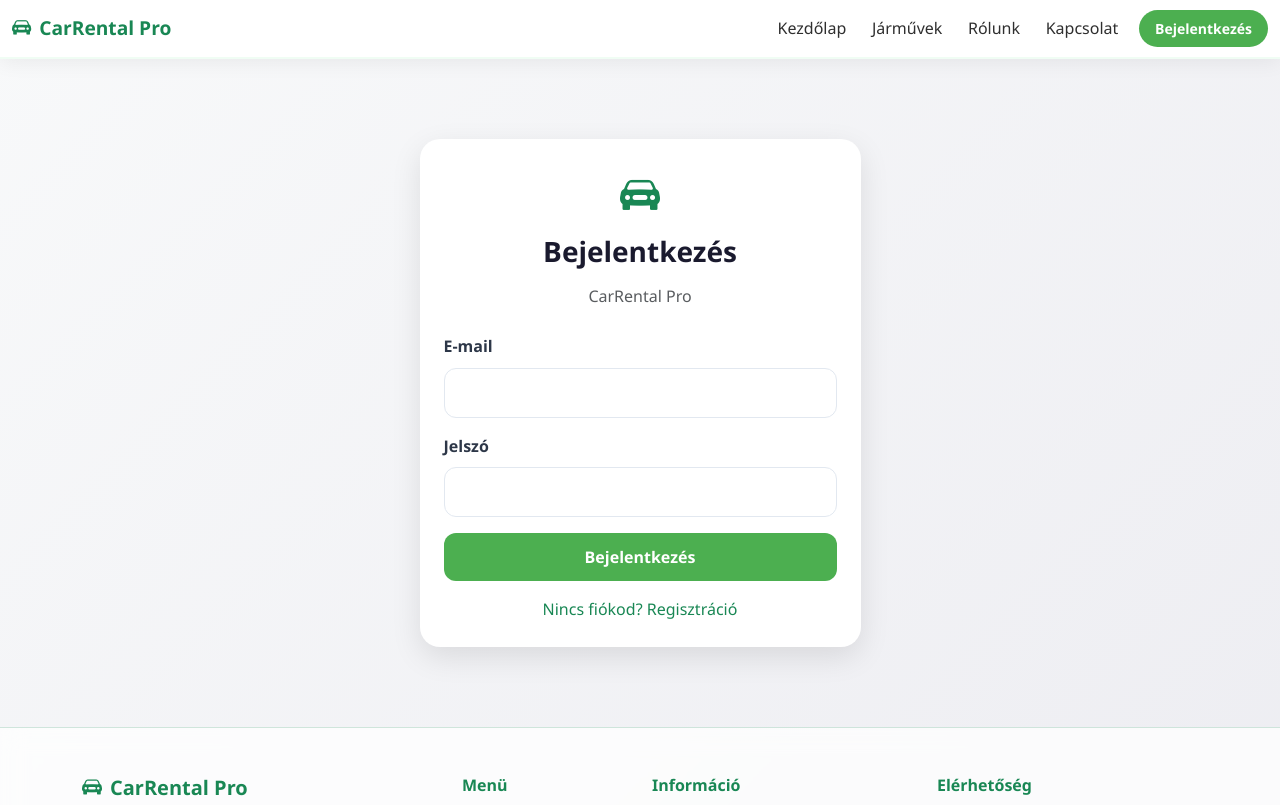
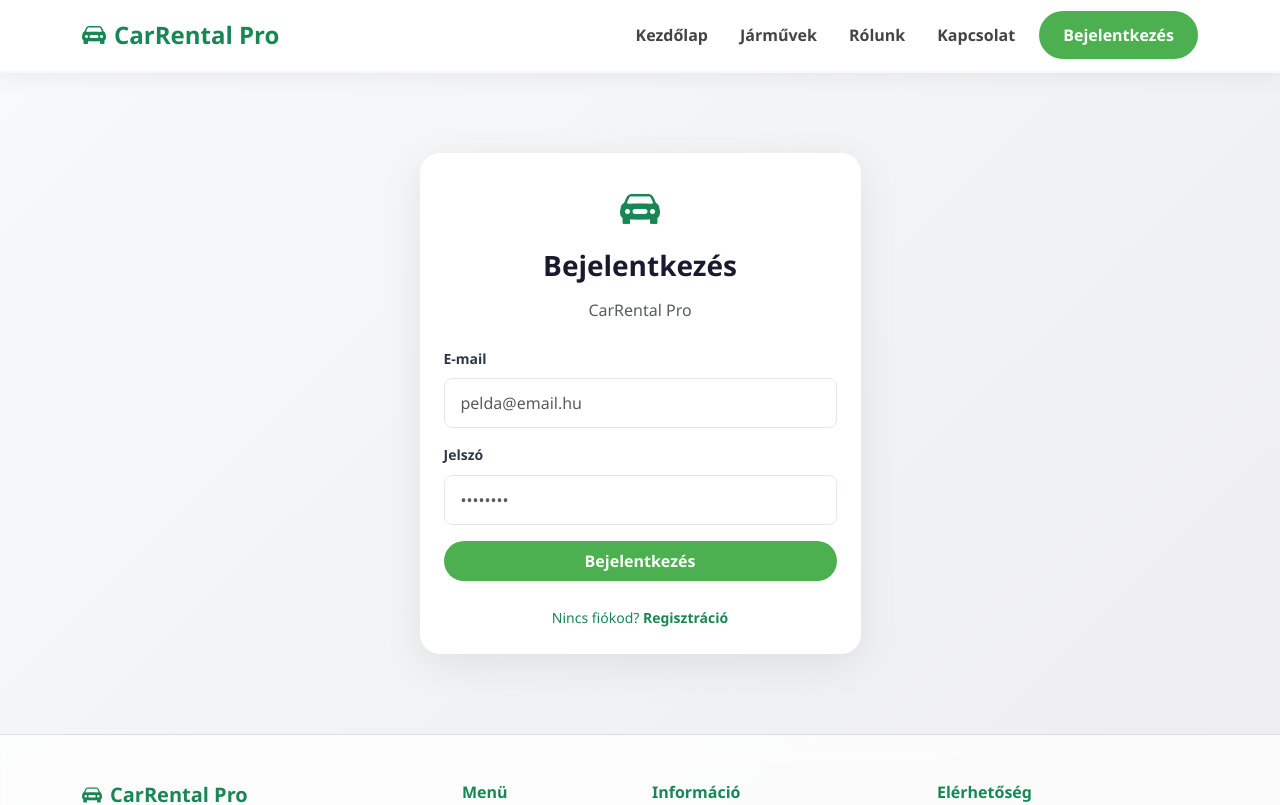
Before and after one commit to marktoth12/CarRentalPro, a Vue app in the folder frontend/carrental_frontend/: page /auth/login in a window 1280 px wide. Shown: the top 805 px of the page. Built offline with nearby package versions, Linux system fonts and the light colour scheme.

Commit message:
Navbar fix

```diff
--- a/frontend/carrental_frontend/src/layouts/NavbarLayout.vue
+++ b/frontend/carrental_frontend/src/layouts/NavbarLayout.vue
@@ -1,7 +1,7 @@
 <script>
 import { RouterLink, useRouter } from 'vue-router'
 import { useAuth } from "../auth/useAuth.js"
-import { onMounted } from 'vue'
+import { onMounted, ref } from 'vue'
 
 export default {
   name: "NavbarLayout",
@@ -9,91 +9,114 @@ export default {
   setup() {
     const router = useRouter()
     const { isAuthenticated, user, logout, checkAuth } = useAuth()
+    const isDropdownOpen = ref(false)
 
     onMounted(() => {
       checkAuth()
     })
 
+    const toggleDropdown = () => {
+      isDropdownOpen.value = !isDropdownOpen.value
+    }
+
+    const closeDropdown = () => {
+      isDropdownOpen.value = false
+    }
+
     const handleLogout = () => {
       logout()
+      closeDropdown()
       router.push('/')
     }
 
     return {
       isAuthenticated,
       user,
-      handleLogout
+      handleLogout,
+      isDropdownOpen,
+      toggleDropdown,
+      closeDropdown
     }
   }
 }
 </script>
 
 <template>
-  <nav class="navbar navbar-expand-lg navbar-custom navbar-dark">
-    <div class="container-fluid">
-      <RouterLink class="navbar-brand d-flex align-items-center" to="/">
+  <nav class="navbar navbar-expand-lg navbar-custom">
+    <div class="container">
+      <RouterLink class="navbar-brand d-flex align-items-center" to="/" @click="closeDropdown">
         <i class="bi bi-car-front-fill me-2"></i>
         <span class="brand-text">CarRental Pro</span>
       </RouterLink>
 
-      <button class="navbar-toggler" type="button" data-bs-toggle="collapse" data-bs-target="#navbarNav">
+      <button
+          class="navbar-toggler"
+          type="button"
+          data-bs-toggle="collapse"
+          data-bs-target="#navbarNav"
+      >
         <span class="navbar-toggler-icon"></span>
       </button>
 
       <div class="collapse navbar-collapse" id="navbarNav">
         <ul class="navbar-nav ms-auto align-items-lg-center">
           <li class="nav-item">
-            <RouterLink class="nav-link" to="/">Kezdőlap</RouterLink>
+            <RouterLink class="nav-link" to="/" @click="closeDropdown">Kezdőlap</RouterLink>
           </li>
           <li class="nav-item">
-            <RouterLink class="nav-link" to="/vehicles">Járművek</RouterLink>
+            <RouterLink class="nav-link" to="/vehicles" @click="closeDropdown">Járművek</RouterLink>
           </li>
           <li class="nav-item">
-            <RouterLink class="nav-link" to="/about">Rólunk</RouterLink>
+            <RouterLink class="nav-link" to="/about" @click="closeDropdown">Rólunk</RouterLink>
           </li>
           <li class="nav-item">
-            <RouterLink class="nav-link" to="/contact">Kapcsolat</RouterLink>
+            <RouterLink class="nav-link" to="/contact" @click="closeDropdown">Kapcsolat</RouterLink>
           </li>
 
-          <!-- Nincs bejelentkezve -->
           <li class="nav-item ms-lg-2" v-if="!isAuthenticated">
-            <RouterLink class="btn btn-sm btn-success rounded-pill px-3" to="/auth/login">
+            <RouterLink class="btn btn-success rounded-pill px-4" to="/auth/login" @click="closeDropdown">
               Bejelentkezés
             </RouterLink>
           </li>
 
-          <!-- Be van jelentkezve - Dropdown -->
           <li class="nav-item dropdown ms-lg-2" v-else>
-            <a class="nav-link dropdown-toggle user-pill" href="#" role="button" data-bs-toggle="dropdown">
+            <a
+                class="nav-link dropdown-toggle user-pill mt-2 mt-lg-0"
+                href="#"
+                @click.prevent="toggleDropdown"
+                :class="{ 'show': isDropdownOpen }"
+            >
               <i class="bi bi-person-circle me-1"></i>
               {{ user?.email?.split('@')[0] || 'Fiók' }}
             </a>
-            <ul class="dropdown-menu dropdown-menu-end shadow border-0 rounded-4 p-2">
+            <ul
+                class="dropdown-menu dropdown-menu-end shadow border-0 rounded-4 p-2"
+                :class="{ 'show': isDropdownOpen }"
+                :style="{ display: isDropdownOpen ? 'block' : 'none' }"
+            >
               <li class="dropdown-header text-success fw-bold">
                 {{ user?.email || 'Felhasználó' }}
               </li>
               <li><hr class="dropdown-divider"></li>
-
               <li v-if="user?.role === 'rentalagent'">
-                <RouterLink class="dropdown-item" to="/agent">
-                  <i class="bi bi-car-front me-2"></i>Ügynök felület
+                <RouterLink class="dropdown-item" to="/agent" @click="closeDropdown">
+                  Bérbeadó felület
                 </RouterLink>
               </li>
               <li v-if="user?.role === 'admin'">
-                <RouterLink class="dropdown-item" to="/admin">
-                  <i class="bi bi-gear me-2"></i>Admin dashboard
+                <RouterLink class="dropdown-item" to="/admin" @click="closeDropdown">
+                  Admin felület
                 </RouterLink>
               </li>
               <li v-if="user?.role === 'user'">
-                <RouterLink class="dropdown-item" to="/my-rentals">
-                  <i class="bi bi-clock-history me-2"></i>Saját bérlések
+                <RouterLink class="dropdown-item" to="/my-rentals" @click="closeDropdown">
+                  Saját bérlések
                 </RouterLink>
               </li>
-
               <li><hr class="dropdown-divider"></li>
               <li>
                 <button class="dropdown-item text-danger" @click="handleLogout">
-                  <i class="bi bi-box-arrow-right me-2"></i>Kijelentkezés
+                  Kijelentkezés
                 </button>
               </li>
             </ul>
@@ -111,45 +134,45 @@ export default {
   border-bottom: 2px solid #f0fdf4;
   position: sticky;
   top: 0;
-  z-index: 999;
+  z-index: 1050;
+  padding: 0.7rem 0;
 }
 .navbar-brand {
-  font-weight: 700;
+  font-weight: 800;
   color: #198754 !important;
-  font-size: 1.2rem;
-}
-.brand-text {
-  color: #198754;
 }
 .nav-link {
-  color: #2f2f2f !important;
-  font-weight: 500;
-  border-radius: 10px;
-  padding: 0.4rem 0.8rem !important;
-  transition: 0.2s;
+  color: #444 !important;
+  font-weight: 600;
+  padding: 0.5rem 1rem !important;
+  transition: 0.3s;
 }
 .nav-link:hover {
-  background: #f0fdf4;
   color: #198754 !important;
 }
 .user-pill {
   background: #f0fdf4;
   border: 1px solid #d1fae5;
   border-radius: 999px;
-  padding: 0.4rem 1rem !important;
   color: #198754 !important;
 }
-.dropdown-item {
-  border-radius: 10px;
-  padding: 0.6rem 1rem;
-  transition: 0.2s;
+.dropdown-menu.show {
+  animation: fadeIn 0.2s ease-out;
 }
-.dropdown-item:hover {
-  background: #f0fdf4;
-  color: #198754;
-  transform: translateX(3px);
+@keyframes fadeIn {
+  from { opacity: 0; transform: translateY(-10px); }
+  to { opacity: 1; transform: translateY(0); }
 }
-.dropdown-item.text-danger:hover {
-  background: rgba(220, 53, 69, 0.08);
+@media (max-width: 991.98px) {
+  .navbar-collapse {
+    background: white;
+    padding: 1rem;
+    border-radius: 1rem;
+    margin-top: 1rem;
+    box-shadow: 0 10px 25px rgba(0,0,0,0.1);
+  }
+  .user-pill {
+    border-radius: 10px;
+  }
 }
 </style>
--- a/frontend/carrental_frontend/src/views/app/agent/AgentDashboardView.vue
+++ b/frontend/carrental_frontend/src/views/app/agent/AgentDashboardView.vue
@@ -72,7 +72,7 @@ export default {
         <div class="row align-items-center">
           <div class="col-md-6">
             <h2 class="fw-bold text-success mb-0">
-              <i class="bi bi-person-badge me-2"></i>Ügynök Kezelőpult
+              <i class="bi bi-person-badge me-2"></i>Bérbeadó Kezelőpult
             </h2>
           </div>
           <div class="col-md-6 text-md-end">
--- a/frontend/carrental_frontend/src/views/login/LoginView.vue
+++ b/frontend/carrental_frontend/src/views/login/LoginView.vue
@@ -33,18 +33,22 @@ export default {
           password: password.value
         })
 
-        // Fontos: a valódi Sanctum token mentése
-        if (res.data.token) {
-          localStorage.setItem('token', res.data.token)
-        }
+        const token = res.data.token
+        const userData = res.data.user || {}
+        const userRole = userData.role || 'user'
 
-        const userData = res.data.user || {}
-        login(userData.email || '', null, userData.role || 'user')
+        login(userData.email, userRole, token)
 
         successMessage.value = 'Sikeres bejelentkezés!'
 
         setTimeout(() => {
-          router.push('/agent')
+          if (userRole === 'admin') {
+            router.push('/admin')
+          } else if (userRole === 'rentalagent') {
+            router.push('/agent')
+          } else {
+            router.push('/')
+          }
         }, 800)
 
       } catch (err) {
@@ -71,7 +75,7 @@ export default {
     <div class="row justify-content-center">
       <div class="col-md-5">
         <div class="card login-card">
-          <div class="card-body">
+          <div class="card-body p-4">
 
             <div class="text-center mb-4">
               <i class="bi bi-car-front-fill text-success fs-1"></i>
@@ -79,31 +83,31 @@ export default {
               <p class="text-muted mb-0">CarRental Pro</p>
             </div>
 
-            <div v-if="error" class="alert alert-danger">{{ error }}</div>
-            <div v-if="successMessage" class="alert alert-success">{{ successMessage }}</div>
+            <div v-if="error" class="alert alert-danger border-0 small">{{ error }}</div>
+            <div v-if="successMessage" class="alert alert-success border-0 small">{{ successMessage }}</div>
 
             <div class="mb-3">
-              <label class="form-label">E-mail</label>
-              <input type="email" class="form-control" v-model="email">
+              <label class="form-label small fw-bold">E-mail</label>
+              <input type="email" class="form-control rounded-3" v-model="email" placeholder="pelda@email.hu">
             </div>
 
             <div class="mb-3">
-              <label class="form-label">Jelszó</label>
-              <input type="password" class="form-control" v-model="password">
+              <label class="form-label small fw-bold">Jelszó</label>
+              <input type="password" class="form-control rounded-3" v-model="password" placeholder="••••••••">
             </div>
 
             <button
-                class="btn btn-success w-100"
+                class="btn btn-success w-100 rounded-pill py-2 fw-bold"
                 :disabled="loading"
                 @click="handleLogin"
             >
               <span v-if="!loading">Bejelentkezés</span>
-              <span v-else>Betöltés...</span>
+              <span v-else class="spinner-border spinner-border-sm"></span>
             </button>
 
-            <div class="mt-3 text-center">
-              <RouterLink to="/auth/register" class="text-success">
-                Nincs fiókod? Regisztráció
+            <div class="mt-4 text-center">
+              <RouterLink to="/auth/register" class="text-success text-decoration-none small">
+                Nincs fiókod? <strong>Regisztráció</strong>
               </RouterLink>
             </div>
 
@@ -118,6 +122,10 @@ export default {
 .login-card {
   border-radius: 20px;
   border: none;
-  box-shadow: 0 10px 30px rgba(0,0,0,0.1);
+  box-shadow: 0 10px 40px rgba(0,0,0,0.08);
+}
+.form-control:focus {
+  border-color: #198754;
+  box-shadow: 0 0 0 0.25rem rgba(25, 135, 84, 0.1);
 }
 </style>
--- a/frontend/carrental_frontend/src/views/public/HomeView.vue
+++ b/frontend/carrental_frontend/src/views/public/HomeView.vue
@@ -122,12 +122,12 @@ export default {
 
             <img
                 :src="vehicle.image || 'https://images.unsplash.com/photo-1503376780353-7e6692767b70?w=800'"
-                :alt="vehicle.make + ' ' + vehicle.model"
+                :alt="vehicle.brand + ' ' + vehicle.model"
             >
 
             <div class="p-3">
               <h6 class="text-success">
-                {{ vehicle.make }} {{ vehicle.model }}
+                {{ vehicle.brand }} {{ vehicle.model }}
               </h6>
 
               <p class="text-muted small">
```
Also changed, not shown: frontend/carrental_frontend/src/auth/useAuth.js (+9 -7 lines).
